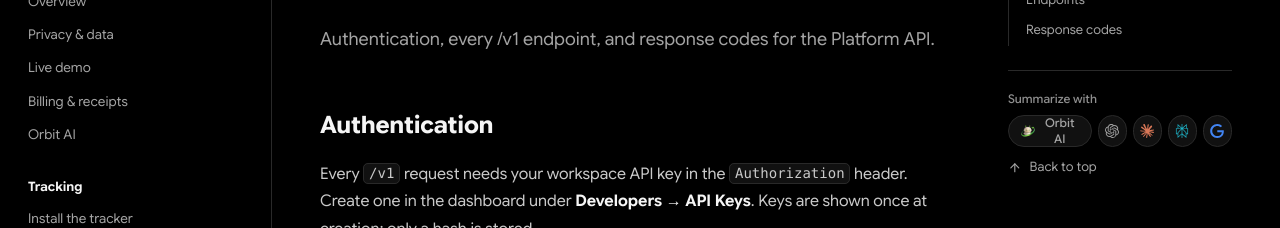
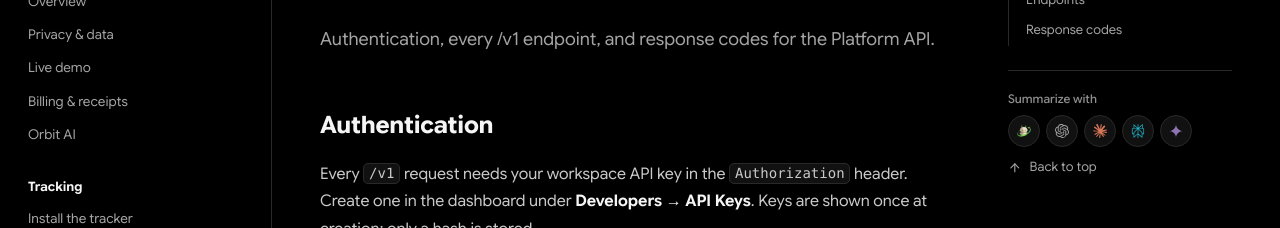
Before and after one commit to daorbit/quantalog-lp, a Next.js app: page /docs/api-reference in a window 1280 px wide. Shown: the part 165-393 px from the top of the page. Built offline with nearby package versions, Linux system fonts and the light colour scheme; no server answers.

Commit message:
feat: update AI assistants to include Gemini and adjust SummariseWith component layout

```diff
--- a/src/app/globals.css
+++ b/src/app/globals.css
@@ -1468,6 +1468,7 @@ section {
   margin-top: 1.5rem;
   padding-top: 1.25rem;
   border-top: 1px solid var(--border);
+  max-width: 100%;
 }
 .docs-toc-actions:first-child {
   margin-top: 0;
--- a/src/components/orbit/summarise-with.tsx
+++ b/src/components/orbit/summarise-with.tsx
@@ -22,16 +22,15 @@ export function SummariseWith({ variant = "inline" }: { variant?: "inline" | "st
       }
     >
       <span className="text-xs font-medium text-fg-faint">Summarize with</span>
-      <div className="flex items-center gap-1.5">
+      <div className="flex flex-wrap items-center gap-1.5">
         <button
           type="button"
           onClick={() => openOrbit({ ask: SUMMARISE_PROMPT })}
           aria-label="Summarize with Orbit AI"
           title="Orbit AI"
-          className="inline-flex h-8 items-center gap-1.5 rounded-full border border-border bg-bg-subtle px-3 text-xs font-medium text-fg-muted transition-colors hover:border-accent/40 hover:bg-accent/10 hover:text-accent"
+          className="inline-flex h-8 w-8 items-center justify-center rounded-full border border-border bg-bg-subtle text-fg-muted transition-colors hover:border-accent/40 hover:bg-accent/10 hover:text-accent"
         >
           <OrbitMark size={14} />
-          Orbit AI
         </button>
         {AI_ASSISTANTS.map((assistant) => (
           <button
--- a/src/lib/ai-assistants.ts
+++ b/src/lib/ai-assistants.ts
@@ -1,4 +1,4 @@
-import { siClaude, siGoogle, siPerplexity, type SimpleIcon } from "simple-icons";
+import { siClaude, siGooglegemini, siPerplexity, type SimpleIcon } from "simple-icons";
 
 export type AiAssistant = {
   id: string;
@@ -18,7 +18,7 @@ export const AI_ASSISTANTS: readonly AiAssistant[] = [
   { id: "chatgpt", name: "ChatGPT", icon: OPENAI_ICON, url: (p) => `https://chatgpt.com/?hints=search&q=${q(p)}` },
   { id: "claude", name: "Claude", icon: siClaude, url: (p) => `https://claude.ai/new?q=${q(p)}` },
   { id: "perplexity", name: "Perplexity", icon: siPerplexity, url: (p) => `https://www.perplexity.ai/search/new?q=${q(p)}` },
-  { id: "google", name: "Google AI Mode", icon: siGoogle, url: (p) => `https://www.google.com/search?udm=50&q=${q(p)}` },
+  { id: "gemini", name: "Gemini", icon: siGooglegemini, url: (p) => `https://gemini.google.com/app?q=${q(p)}` },
 ];
 
 export function summarisePrompt(url: string): string {
```
